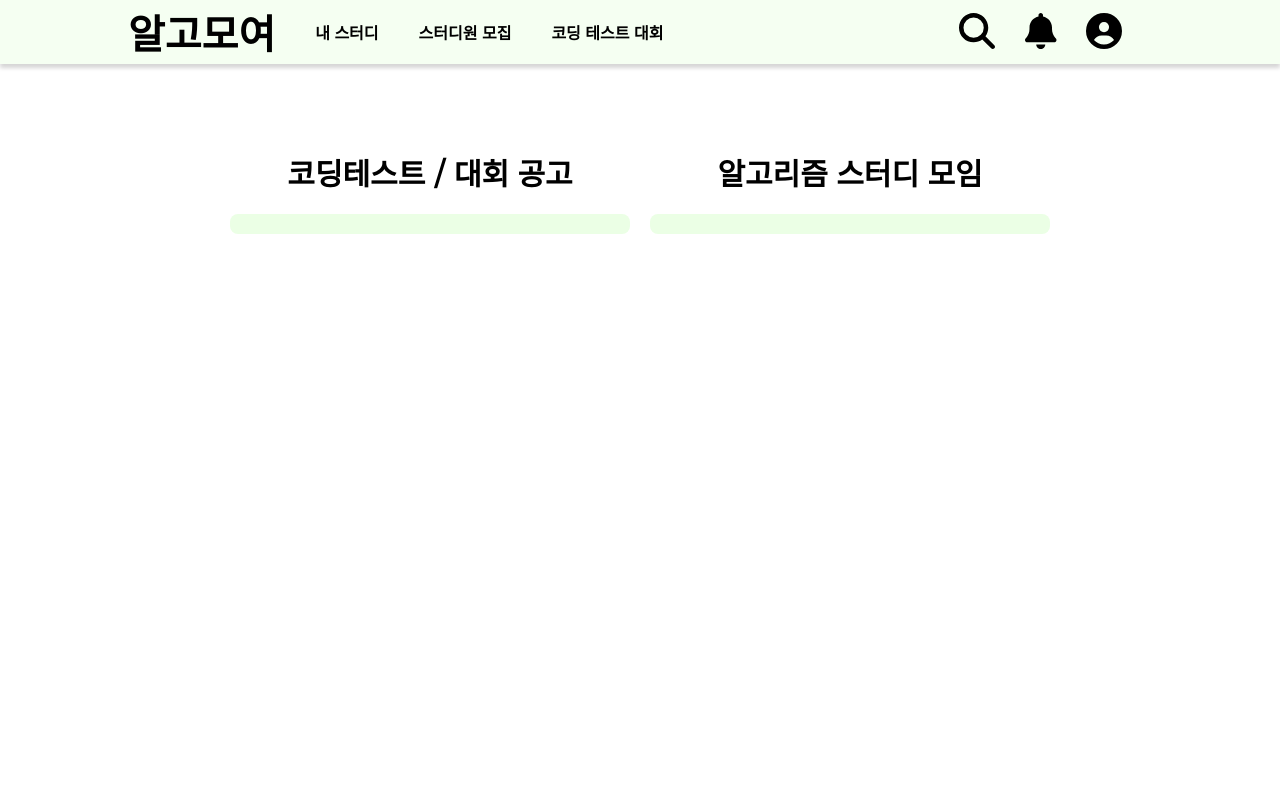
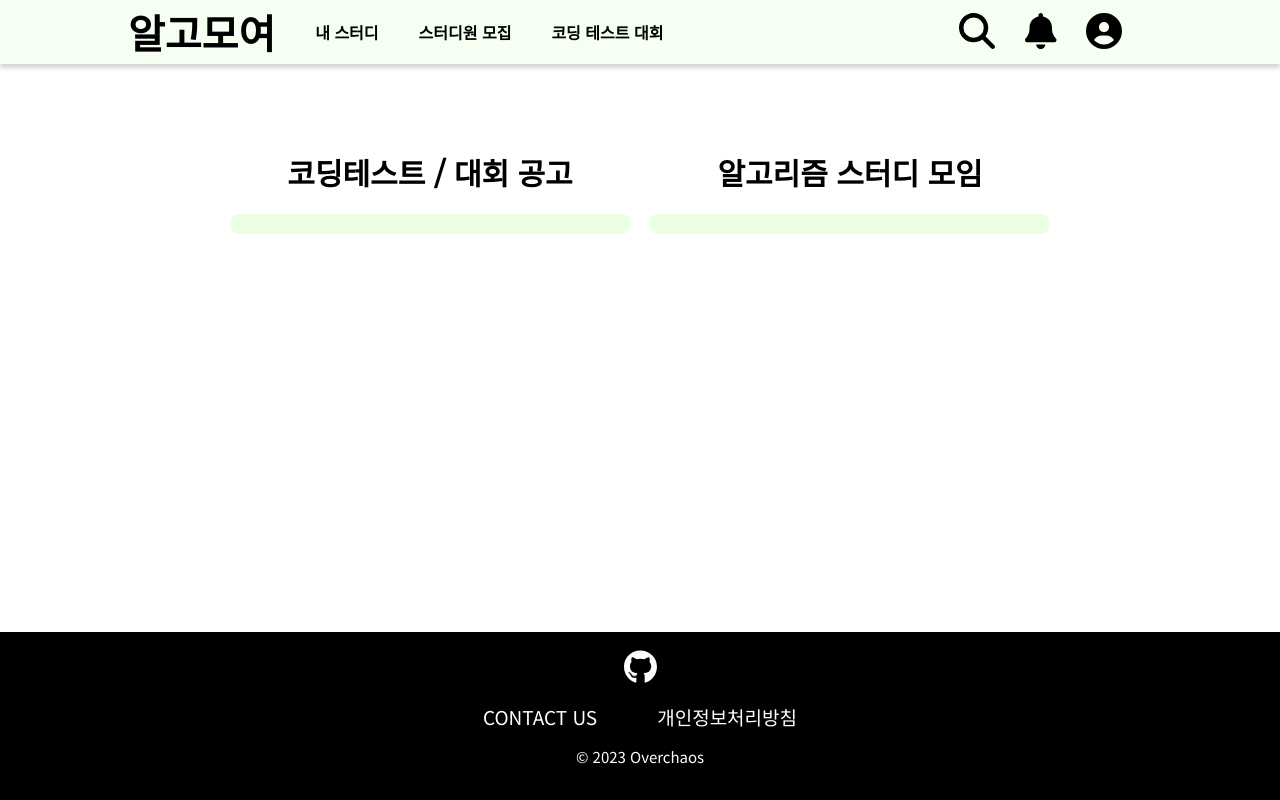
Before and after one commit to cau-overchaos/frontend, a Next.js app: page / in a window 1280 px wide. Built offline with nearby package versions, Linux system fonts and the light colour scheme; a web font is replaced by a local one.

Commit message:
Impl footer

```diff
--- /dev/null
+++ b/src/app/footer/footer.module.scss
@@ -0,0 +1,33 @@
+
+
+footer.footer {
+    box-sizing: border-box;
+    width: 100%;
+    background: black;
+    color: white;
+    text-align: center;
+    padding: 18px;
+
+    .github svg {
+        color: white;
+        height: 34px;
+    }
+    .links {
+        font-size: 19px;
+        display: block;
+        li {
+            display: inline;
+            & + li {
+                margin-left: 60px;
+            }
+        }
+    }
+    .copyright {
+        font-size: 15px;
+    }
+    ul, li {
+        margin: 0px;
+        padding: 0px;
+        list-style: none;
+    }
+}
--- /dev/null
+++ b/src/app/footer/footer.tsx
@@ -0,0 +1,21 @@
+import styles from './footer.module.scss'
+import { faGithub } from "@fortawesome/free-brands-svg-icons";
+import { FontAwesomeIcon } from "@fortawesome/react-fontawesome";
+import Link from 'next/link';
+
+export default function Footer() {
+    return <footer className={styles.footer}>
+        <a href="https://github.com/cau-overchaos/algogather" className={styles.github}>
+            <FontAwesomeIcon icon={faGithub}></FontAwesomeIcon>
+        </a>
+        <p>
+            <ul className={styles.links}>
+                <li><Link href="#">CONTACT US</Link></li>
+                <li><Link href="#">개인정보처리방침</Link></li>
+            </ul>
+        </p>
+        <p className={styles.copyright}>
+        © 2023 Overchaos
+        </p>
+    </footer>
+}
--- a/src/app/globals.css
+++ b/src/app/globals.css
@@ -5,6 +5,8 @@ html {
 html, body {
   padding: 0px;
   margin: 0px;
+  height: 100%;
+  min-height: 100%;
 }
 
 a, a:visited, a:hover, a:active {
--- a/src/app/page.module.scss
+++ b/src/app/page.module.scss
@@ -1,14 +1,23 @@
 .root {
+    display: flex;
+    flex-direction: column;
+    min-height: 100%;
+
     .boards {
         display: flex;
         flex-direction: row;
         justify-content: center;
         flex-flow: wrap;
-        margin-top: 86px;
         gap: 20px;
 
         & > * {
             min-width: 400px;
         }
     }
+
+    .container {
+        flex: 1;
+        padding-top: 86px;
+        padding-bottom: 86px;
+    }
 }
--- a/src/app/page.tsx
+++ b/src/app/page.tsx
@@ -2,12 +2,14 @@ import styles from './page.module.scss'
 import MainNavbar from "./main_navbar/main_navbar";
 import SummariedBoardWidget ,{ SummariedArticle } from "./summaried_board_widget/summaried_board_widget";
 import responsiveness from './responsiveness.module.scss'
+import Footer from './footer/footer';
+import classNames from 'classnames';
 
 export default function Home() {
   return (
     <div className={styles.root}>
         <MainNavbar></MainNavbar>
-        <main className={responsiveness.container}>
+        <main className={classNames(responsiveness.container, styles.container)}>
           <div className={styles.boards}>
             <SummariedBoardWidget boardName="코딩테스트 / 대회 공고">
             </SummariedBoardWidget>
@@ -15,6 +17,7 @@ export default function Home() {
             </SummariedBoardWidget>
           </div>
         </main>
+        <Footer></Footer>
     </div>
   )
 }
```
